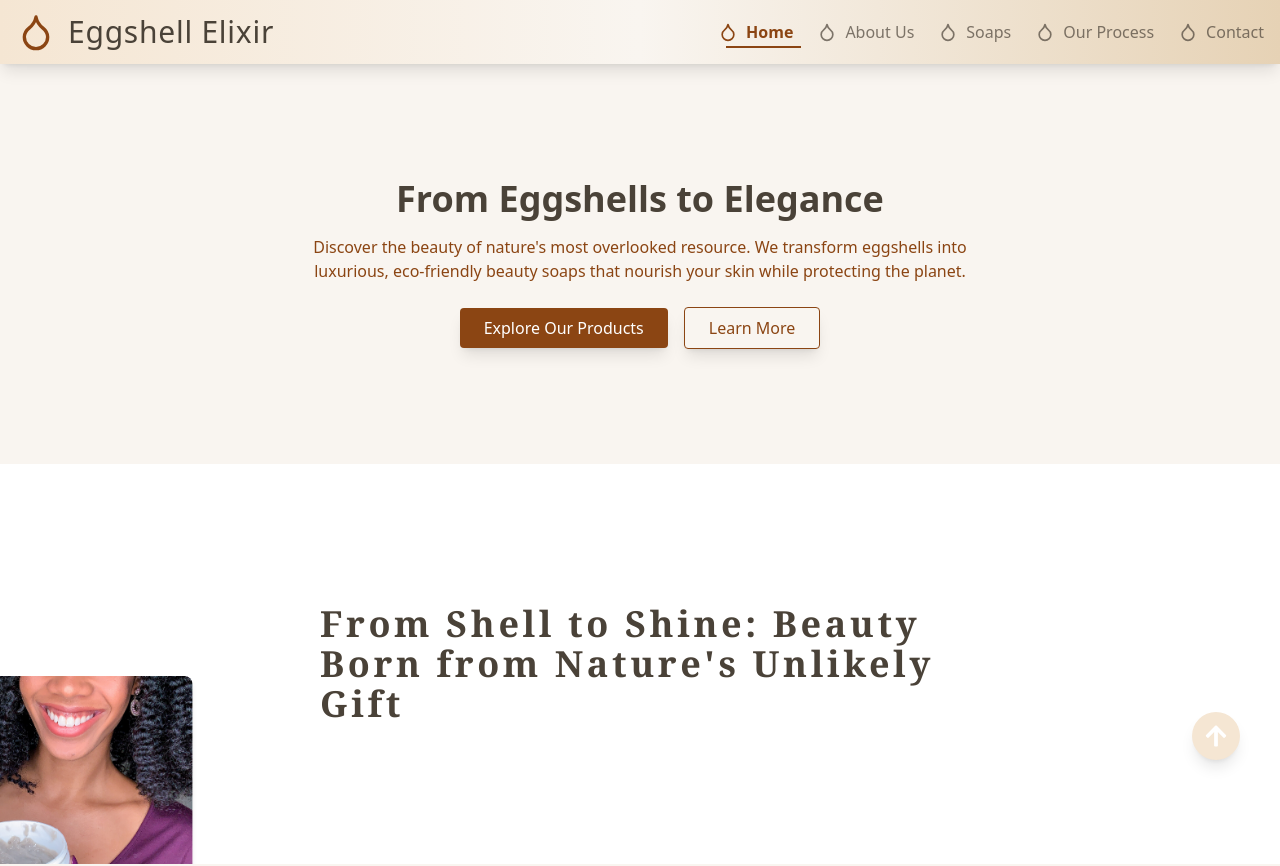
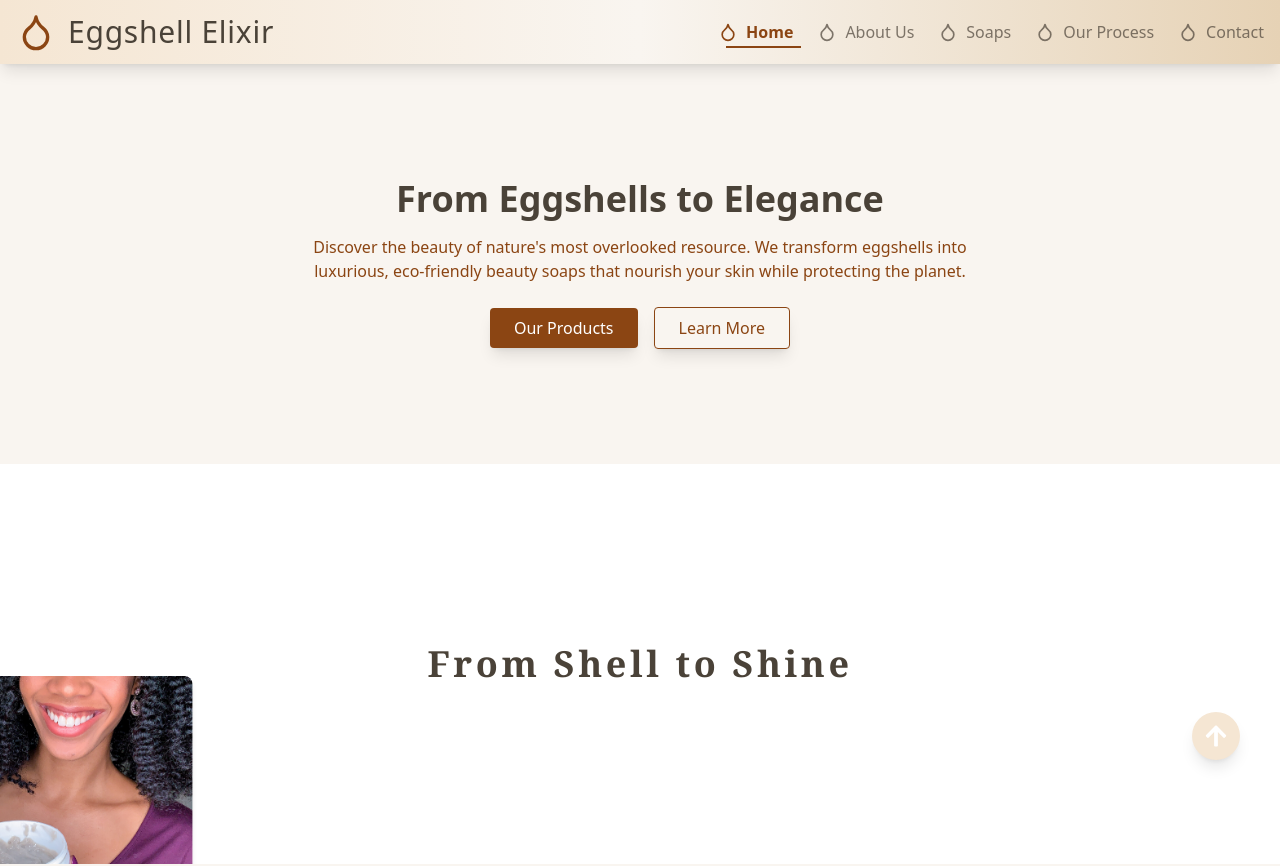
Before and after one commit to GROW-YAI/yai-love, a React (Vite) app: page / in a window 1280 px wide. Shown: the top 866 px of the page. Built offline with nearby package versions, Linux system fonts and the light colour scheme.

Commit message:
wording change

```diff
--- a/src/pages/landing/components/home.jsx
+++ b/src/pages/landing/components/home.jsx
@@ -37,7 +37,7 @@ const Home = () => {
               }
               className="bg-naturalBrown text-pureWhite px-6 py-2 rounded shadow-lg hover:bg-secondary transition"
             >
-              Explore Our Products
+              Our Products
             </button>
             <button
               onClick={() =>
@@ -57,7 +57,7 @@ const Home = () => {
           {/* Quote */}
           <div className="absolute top-1/2 left-1/2 transform -translate-x-1/2 -translate-y-1/2 z-10">
             <p className="text-4xl font-serif font-bold text-secondary tracking-widest">
-              From Shell to Shine: Beauty Born from Nature's Unlikely Gift
+              From Shell to Shine
             </p>
           </div>
 
```
